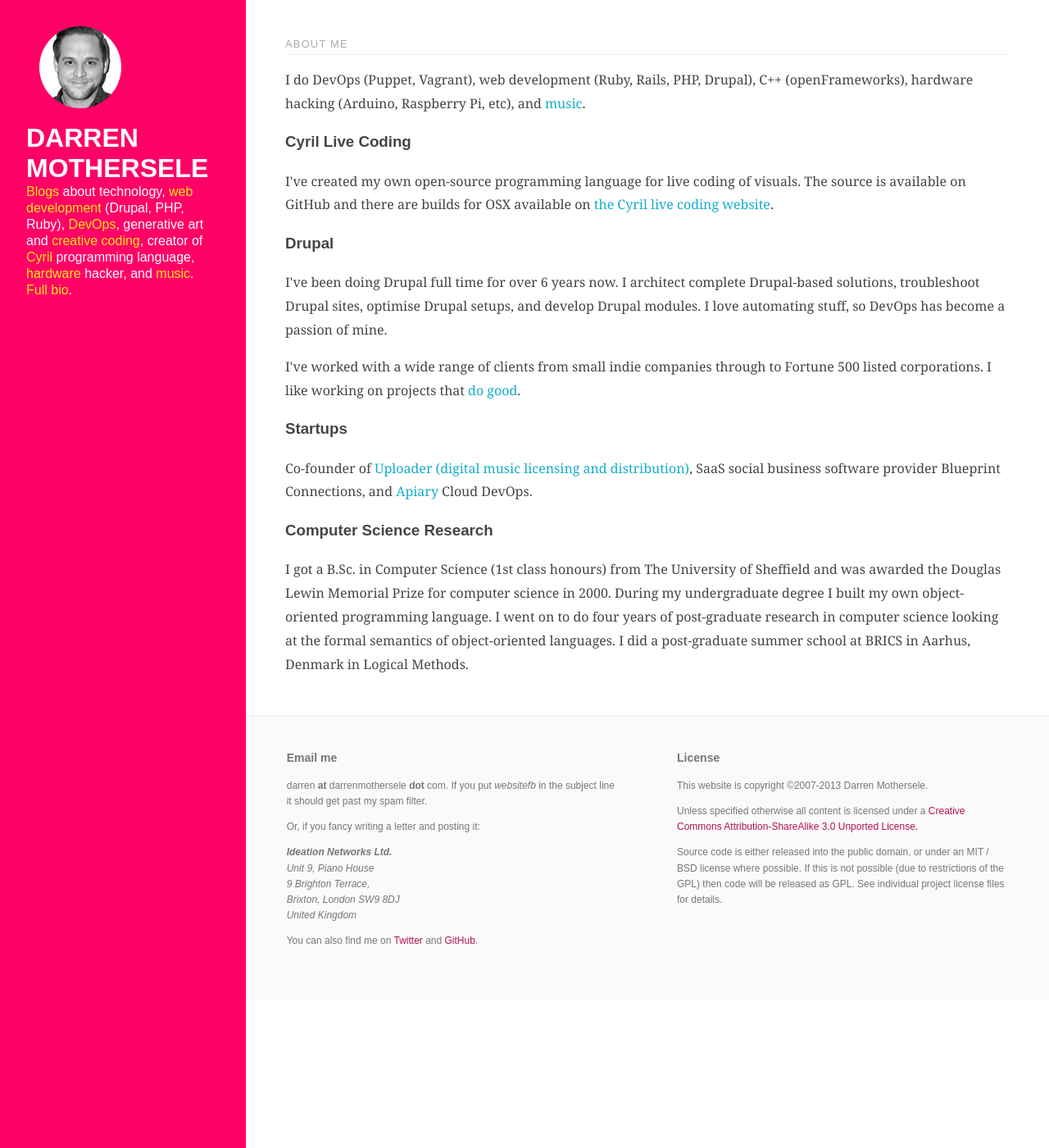
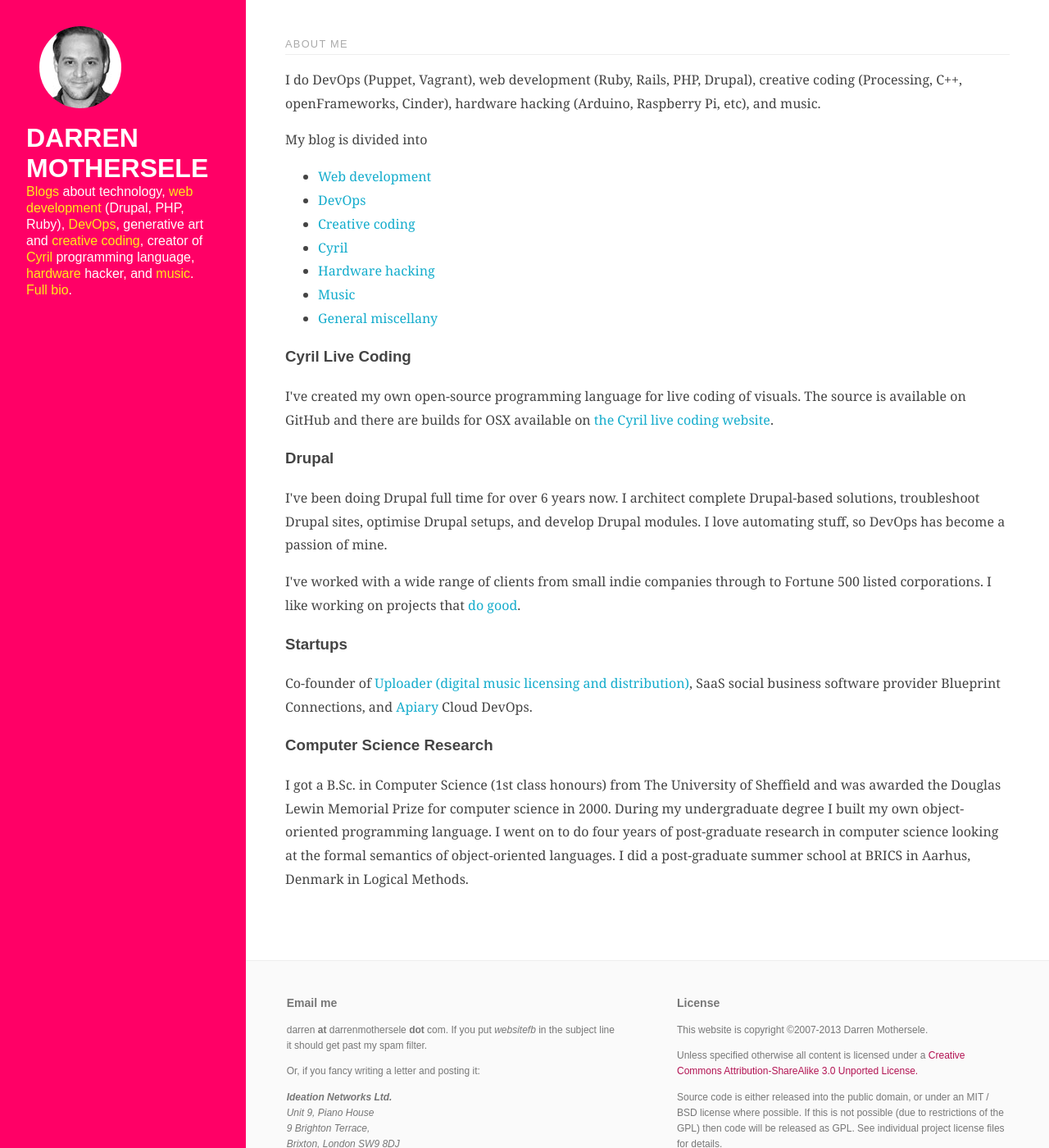
Before and after one commit to darrenmothersele/darrenmothersele.github.io, a Jekyll site: the page built from about/index.html, in a window 1280 px wide and 1400 px high. Shown: the whole window at 82% size. Built offline with Jekyll 4.4.1, drawn with Linux system fonts in a browser that asks for light colours; Markdown is read by kramdown in place of the engine named in the settings.

```diff
--- a/_config.yml
+++ b/_config.yml
@@ -37,3 +37,7 @@ channels:
   token: hardware
   url: /hardware/
   icon: /img/icons/hardware100.jpg
+- text: Miscellaneous
+  token: misc
+  url: /misc/
+  icon: /img/icons/misc100.jpg
--- a/about/index.html
+++ b/about/index.html
@@ -11,8 +11,25 @@ title: About
 <div class="post-description">
 
  <p>
-    I do DevOps (Puppet, Vagrant), web development (Ruby, Rails, PHP, Drupal), C++ (openFrameworks), hardware hacking (Arduino, Raspberry Pi, etc), and <a href="/music/">music</a>.
+    I do DevOps (Puppet, Vagrant), web development (Ruby, Rails, PHP, Drupal),
+    creative coding (Processing, C++, openFrameworks, Cinder), hardware hacking
+    (Arduino, Raspberry Pi, etc), and music.
   </p>
+
+<p>
+My blog is divided into
+
+<ul>
+  <li><a href="/web-dev/">Web development</a></li>
+  <li><a href="/devops/">DevOps</a></li>
+  <li><a href="/creative-coding/">Creative coding</a></li>
+  <li><a href="/cyril/">Cyril</a></li>
+  <li><a href="/hardware/">Hardware hacking</a></li>
+  <li><a href="/music/">Music</a></li>
+  <li><a href="/misc/">General miscellany</a></li>
+</ul>
+
+</p>
   <h3>Cyril Live Coding</h3>
   <p>I've created my own open-source programming language for live coding of
     visuals. The source is available on GitHub and there are builds for
--- a/css/blog.css
+++ b/css/blog.css
@@ -155,6 +155,7 @@ a:focus {
     line-height: 1.6em;
     color: #777777;
     font-size: 75%;
+    margin-top: 3em;
 }
 .footer a {
     color: #B21252;
```
Also changed, not shown: _posts/2013-12-09-create-not-consume.md (added, +48 -0 lines), misc/index.html (added, +9 -0 lines), misc/rss.xml (added, +21 -0 lines), img/icons/misc100.jpg (added).
